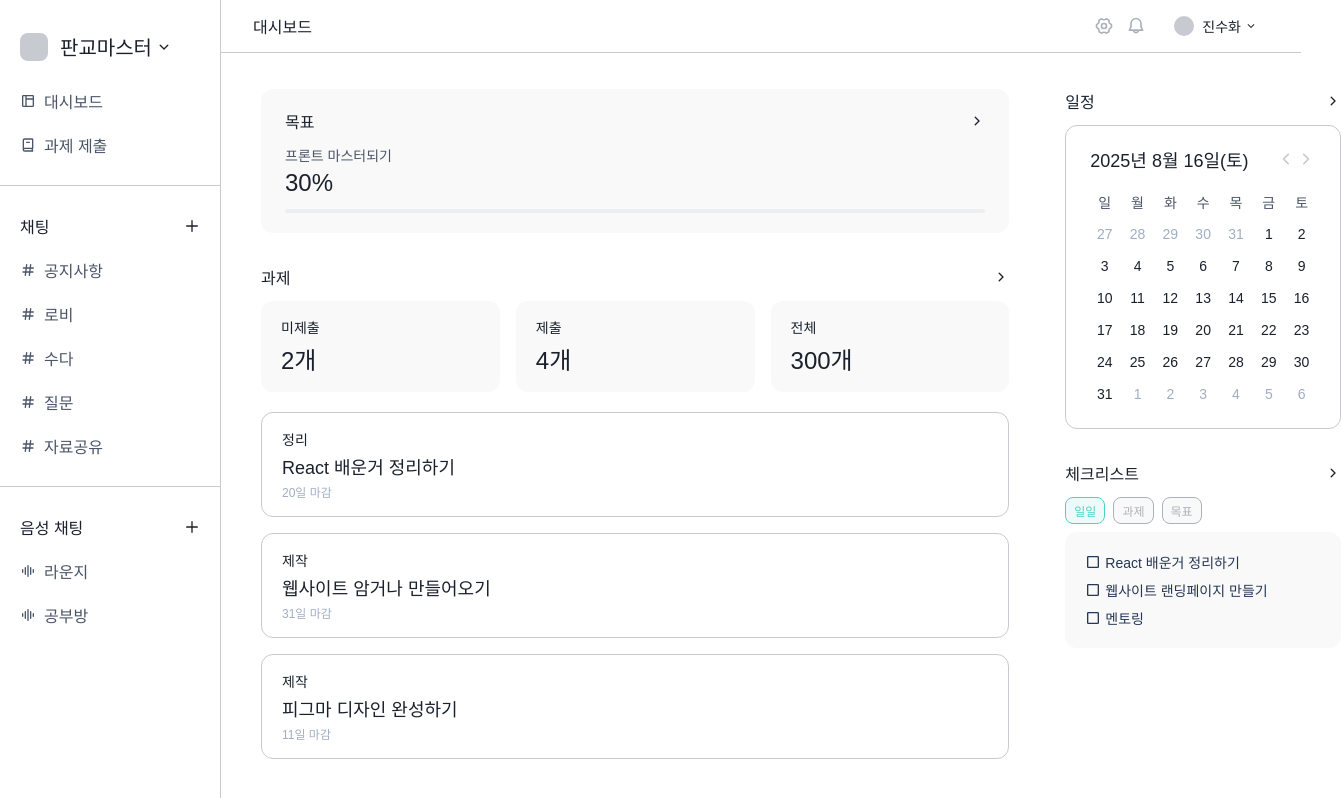
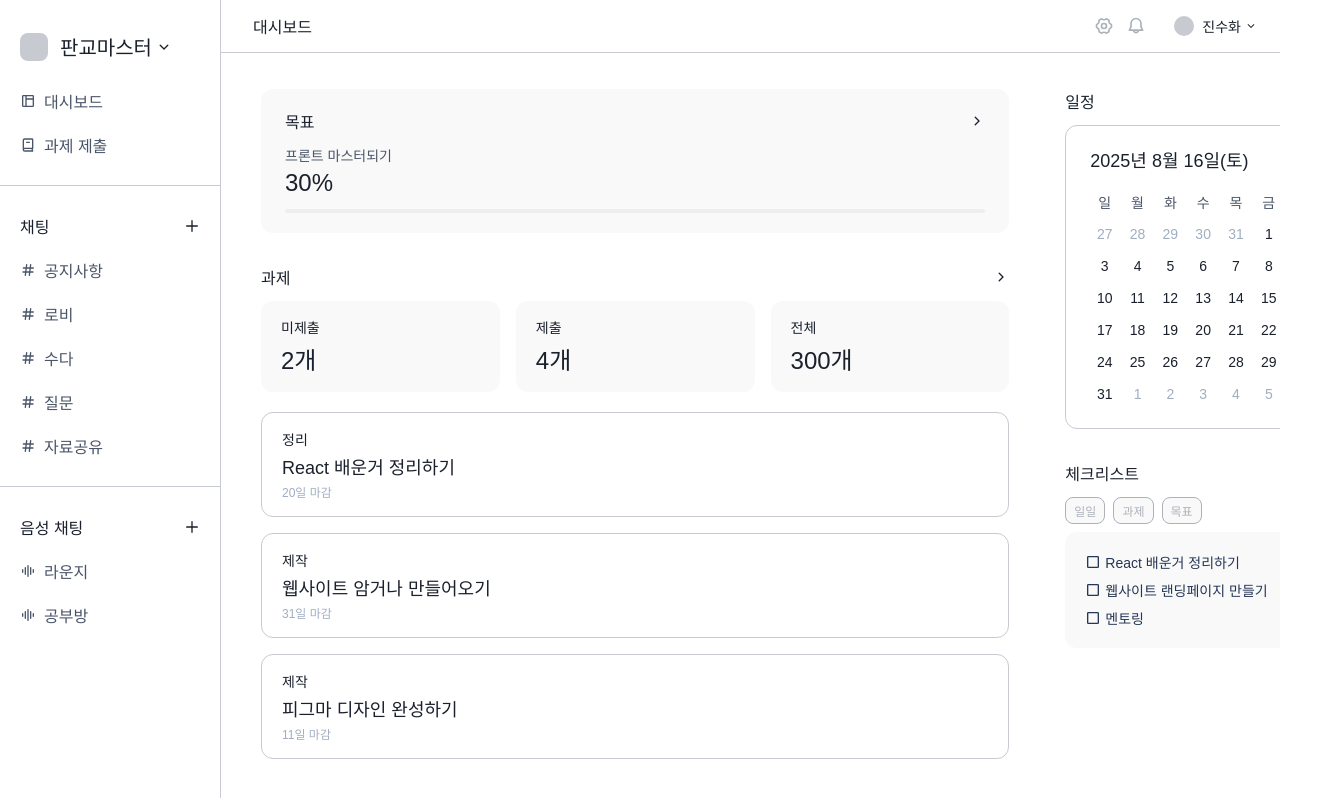
Before and after one commit to mentoring25/StudyWithMe, a React (Vite) app: page / in a window 1280 px wide. Shown: the top 798 px of the page, 1341 px wide, since content can reach past the window. Built offline with nearby package versions, Linux system fonts and the light colour scheme; a web font is replaced by a local one.

Commit message:
라우트수정

```diff
--- a/src/pages/index.jsx
+++ b/src/pages/index.jsx
@@ -132,7 +132,22 @@ function CalenderDate() {
   )
 }
 
-function CheckList({ list }) {
+function CheckList() {
+  const todayList = [
+    "React 배운거 정리하기",
+    "웹사이트 랜딩페이지 만들기",
+    "멘토링"
+  ];
+  const subjectList = [
+    "피그마 완성하기",
+    "웹페이지 다 만들기"
+  ];
+  const allList = [
+    "피그마 마스터하기"
+  ];
+
+  const [type, setType] = useState('today');
+
   // useState 써서 list없을떄 없다고 뜨는거 하삼
   function List({ txt }) {
     return (
@@ -145,7 +160,13 @@ function CheckList({ list }) {
     )
   }
 
-  const renderList = list.map((item, index) => (
+  const todayRenderList = todayList.map((item, index) => (
+    <List key={index} txt={item} />
+  ));
+  const subjectRenderList = subjectList.map((item, index) => (
+    <List key={index} txt={item} />
+  ));
+  const allRenderList = allList.map((item, index) => (
     <List key={index} txt={item} />
   ));
 
@@ -155,12 +176,14 @@ function CheckList({ list }) {
         <Title title={"체크리스트"} />
         <div id="checklist-container">
           <div id="select-container">
-            <p id="select" className="caption select"> 일일 </p>
-            <p className="caption select"> 과제 </p>
-            <p className="caption select"> 목표 </p>
+            <p className="caption select" onClick={() => setType("today")}> 일일 </p>
+            <p className="caption select" onClick={() => setType("subject")} > 과제 </p>
+            <p className="caption select" onClick={() => setType("all")}> 목표 </p>
           </div>
           <div id="list-container">
-            {renderList}
+            {type === 'today' && todayRenderList}
+            {type === 'subject' && subjectRenderList}
+            {type === 'all' && allRenderList}
           </div>
         </div>
       </div>
@@ -172,14 +195,11 @@ function Index() {
   const goal = "프론트 마스터되기";
   const percent = 30;
   const assignmentCount = [2, 4, 300];
-  const list = [
-    "React 배운거 정리하기",
-    "웹사이트 랜딩페이지 만들기",
-    "멘토링"
-  ];
 
   return (
     <>
+      <div id="index">
+        <div id="index-container">
           <Sidebar />
           <main>
             <Header channelName={"대시보드"} userName={"진수화"} />
@@ -190,10 +210,12 @@ function Index() {
               </div>
               <div id="field2">
                 <Calender />
-            <CheckList list={list} />
+                <CheckList />
               </div>
             </div>
           </main>
+        </div>
+      </div>
     </>
   )
 }
--- a/src/pages/login.jsx
+++ b/src/pages/login.jsx
@@ -4,6 +4,8 @@ import '../styles/auth.css'
 function Login({ switchMode }) {
   return (
     <>
+      <div id="auth">
+        <div id="auth-container">
           <div id="title">
             <h3> 스터디윗미 </h3>
             <p className="large"> 로그인하기 </p>
@@ -25,6 +27,8 @@ function Login({ switchMode }) {
               <p> 계정이 없으신가요? <a href="#" onClick={switchMode}> 회원가입하기 </a> </p>
             </div>
           </div>
+        </div>
+      </div>
     </>
   )
 }
--- a/src/pages/signup.jsx
+++ b/src/pages/signup.jsx
@@ -4,6 +4,8 @@ import '../styles/auth.css'
 function Signup({ switchMode }) {
   return (
     <>
+      <div id="auth">
+        <div id="auth-container">
           <div id="title">
             <h3> 스터디윗미 </h3>
             <p className="large"> 회원가입하기 </p>
@@ -24,6 +26,8 @@ function Signup({ switchMode }) {
               <p> 이미 게정이 있으신가요? <a href="#" onClick={switchMode}> 로그인하기 </a> </p>
             </div>
           </div>
+        </div>
+      </div>
     </>
   )
 }
--- a/src/styles/auth.css
+++ b/src/styles/auth.css
@@ -1,9 +1,12 @@
-body {
+#auth {
+  width: 100vw;
+  height: 100vh;
   display: flex;
-  justify-content: center;
+  flex-direction: column;
+  place-content: center;
 }
 
-#root {
+#auth-container {
   display: flex;
   flex-direction: column;
   align-items: center;
--- a/src/styles/main.css
+++ b/src/styles/main.css
@@ -1,11 +1,11 @@
-body {
+#index {
   width: 100vw;
   display: block;
   place-items: start;
   overflow: hidden;
 }
 
-#root {
+#index-container {
   width: 100vw;
   height: 100vh;
   display: flex;
--- a/src/styles/sidebar.css
+++ b/src/styles/sidebar.css
@@ -17,7 +17,7 @@
   z-index: 10;
   box-sizing: border-box;
   padding: 16px 16px;
-  width: 200px;
+  width: 220px;
   display: flex;
   flex-direction: column;
   gap: 16px;
```
Lines whose indentation alone changed are shown as unchanged.
